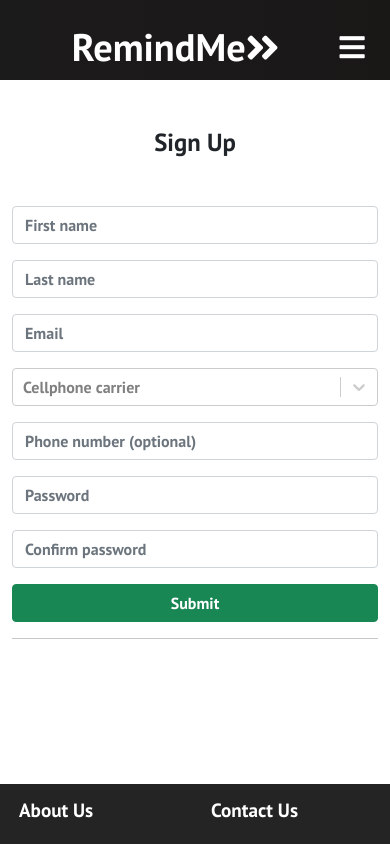
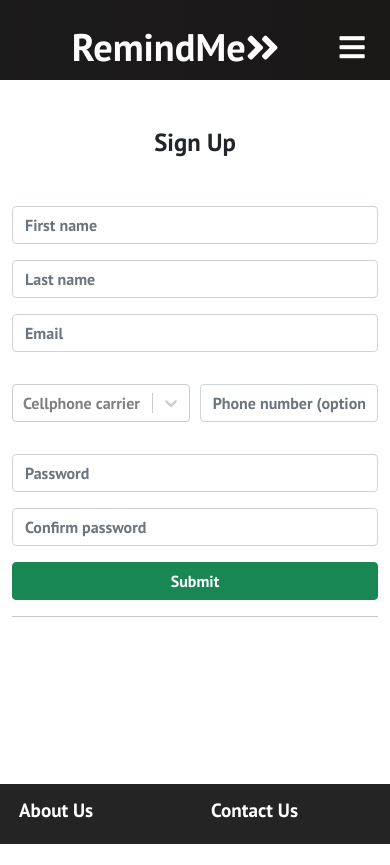
Before and after one commit to bnegussie/RemindMe, a React (Create React App) app in the folder client/: page /register in a window 390 px wide. Built offline with nearby package versions, Linux system fonts and the light colour scheme; no server answers; the HTML template or start-up script is replaced by a standard one.

Commit message:
v0.3.1 placed the Cellphone Carrier and the phone number, input text boxes, on the same line; also added checks to make sure if the user provides a phone number, that they would have to specify their Cellphone Carrier.

```diff
--- a/client/src/App.css
+++ b/client/src/App.css
@@ -497,3 +497,18 @@ a.btn-mobile > button {
   height: 18px;
 }
 /***************************************** END: EDITREMINDER.JS **********************************/
+/***************************************** START: REGISTER.JS ************************************/
+#cellphone-container {
+  display: flex;
+}
+
+.my-3.cellphone-child {
+  width: 50%;
+  margin-right: 10px;
+}
+
+.form-control.my-3.cellphone-child {
+  width: 50%;
+  margin-right: 0px;
+}
+/***************************************** END: REGISTER.JS **************************************/
--- a/client/src/components/Register.js
+++ b/client/src/components/Register.js
@@ -36,9 +36,14 @@ const Register = ({ setAuth }) => {
             } else if (pwd !== pwd_confirm) {
                 toast.error("Passwords must match.", {autoClose: 3000});
                 return false;
-            } else if (p_num && !p_num.match(/^\d{10}$/)) {
+            } else if ( (p_num && !p_num.match(/^\d{10}$/)) || (p_num === "" && cellphoneCarrier !== "") ) {
 
                 toast.error("Please provide a valid phone number: 2065551234", {autoClose: 4000});
+                return false;
+            } else if (p_num !== "" && cellphoneCarrier === "") {
+                toast.error("Please specify your Cellphone Carrier.", {autoClose: 7500});
+                toast.info("This information allows us to send users free reminder text messages.",
+                            {autoClose: 7500});
                 return false;
             }
 
@@ -128,13 +133,14 @@ const Register = ({ setAuth }) => {
                             onChange={e => setCellphoneCarrier(e.value)}
                             value={cellphoneCarrier.label}
                             placeholder="Cellphone carrier"
+                            className="my-3 cellphone-child"
                     />
 
                     <input
                         type="tel"
                         name="p_num"
-                        placeholder="Phone number (optional)"
-                        className="form-control my-3"
+                        placeholder="Phone number (optional, but highly recommended)"
+                        className="form-control my-3 cellphone-child"
                         value={p_num}
                         onChange={e => onChange(e)}
                     />
```
